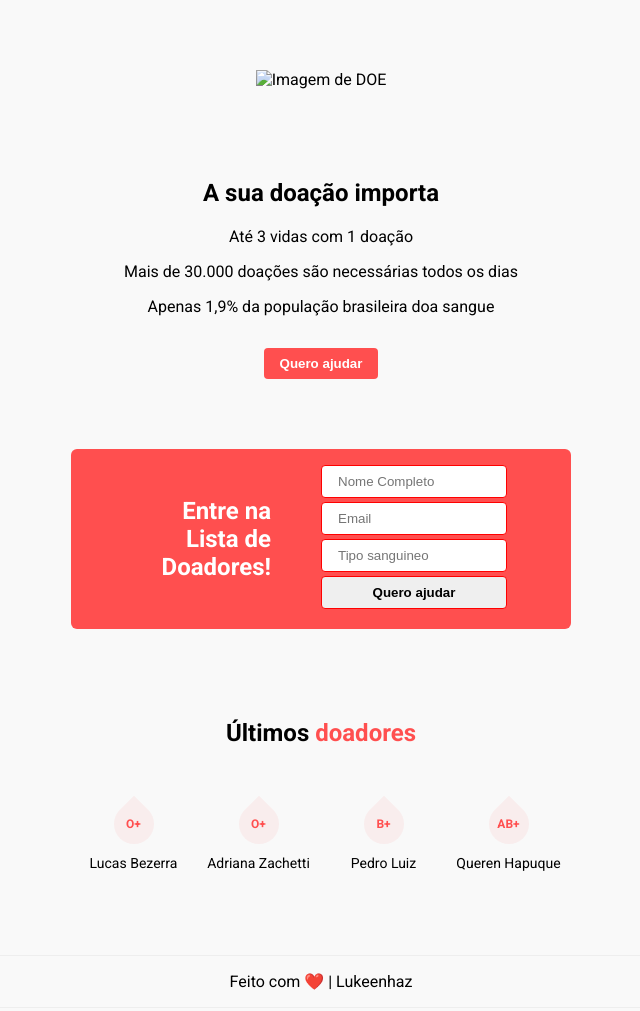
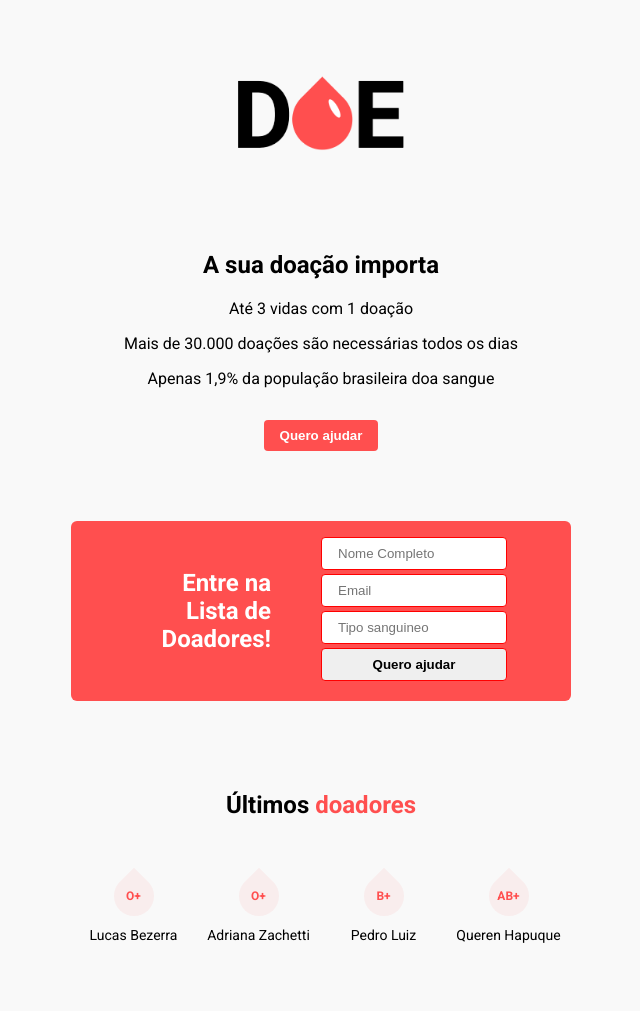
Before and after one commit to Lukeenhaz/Doe_Sangue, a plain HTML site: page index.html in a window 1280 px wide. Shown: the top 1011 px of the page, without its empty margins (319-959 px from the left). Drawn offline with Linux system fonts and the light colour scheme.

Commit message:
Update index.html

```diff
--- a/index.html
+++ b/index.html
@@ -15,7 +15,7 @@
 
           <img
             class="logo"
-            src="../MaratonaDev3/ola.png" alt="Imagem de DOE">
+            src="img/ola.png" alt="Imagem de DOE">
           <h2> A sua doação importa </h2>
           <p>Até 3 vidas com 1 doação </p>
           <p>Mais de 30.000 doações são necessárias todos os dias </p>
```
